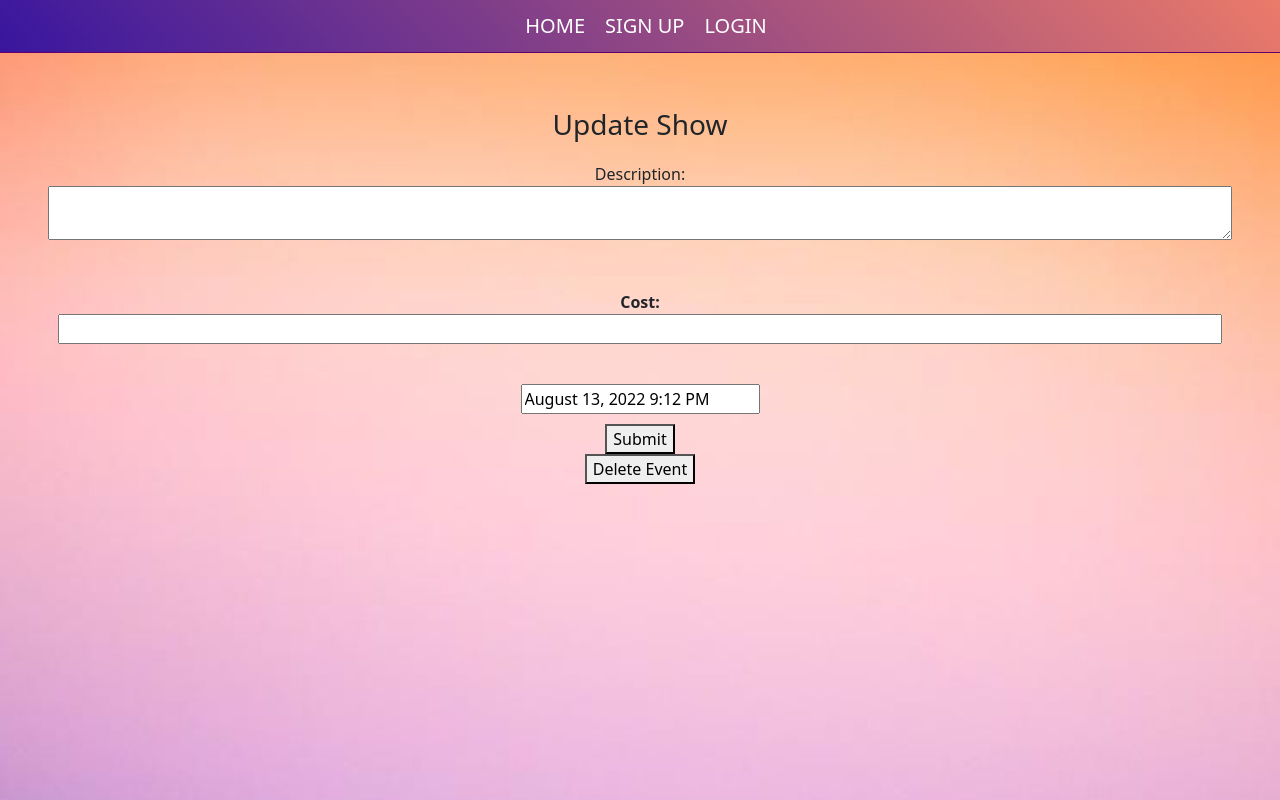
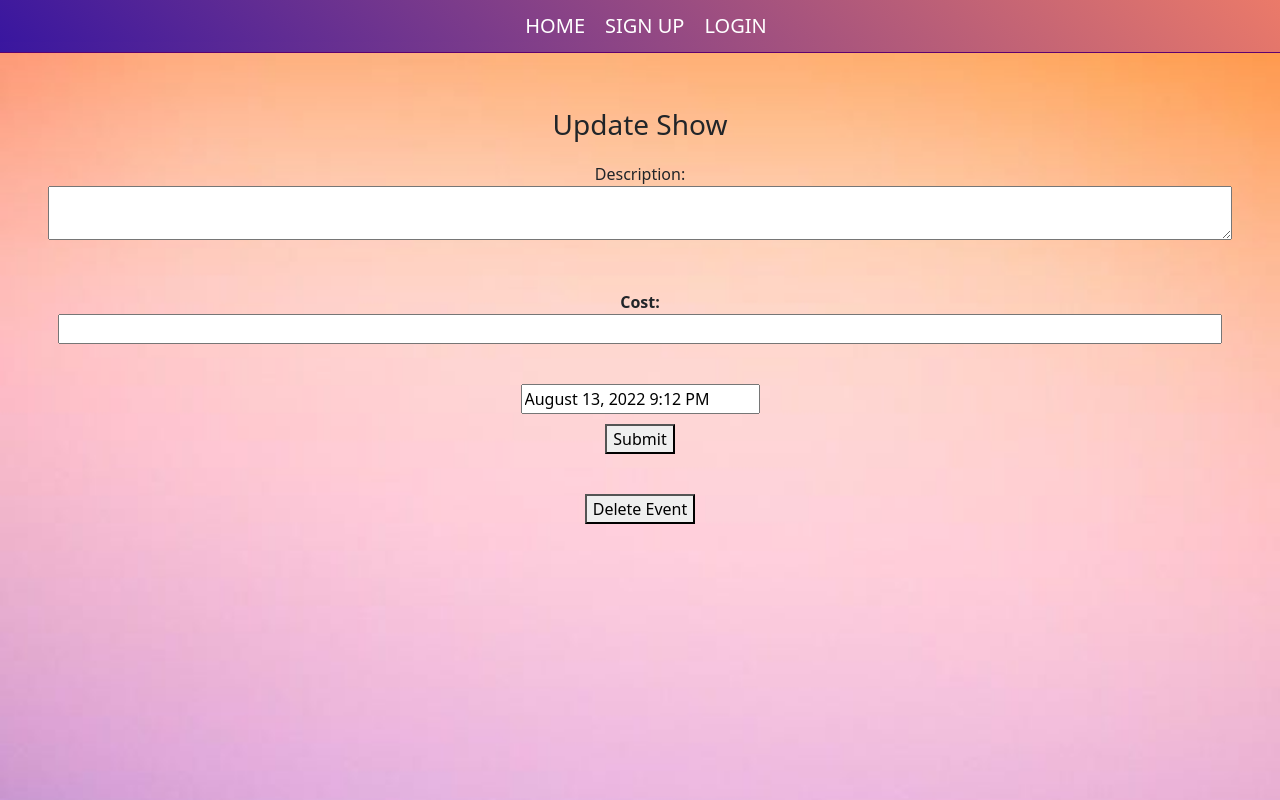
Before and after one commit to ianhallWDJUN22/final-project-front-end, a React (Create React App) app: page /shows/edit/1 in a window 1280 px wide. Built offline with nearby package versions, Linux system fonts and the light colour scheme; no server answers.

Commit message:
slight tweaks

```diff
--- a/src/pages/EditShow.js
+++ b/src/pages/EditShow.js
@@ -157,7 +157,9 @@ function EditShow(props) {
 
 
           </form>
-          <div>
+          <div style={{
+            marginTop: "40px"
+          }}>
             <button onClick={deleteShow} >
                 Delete Event
             </button>
```
